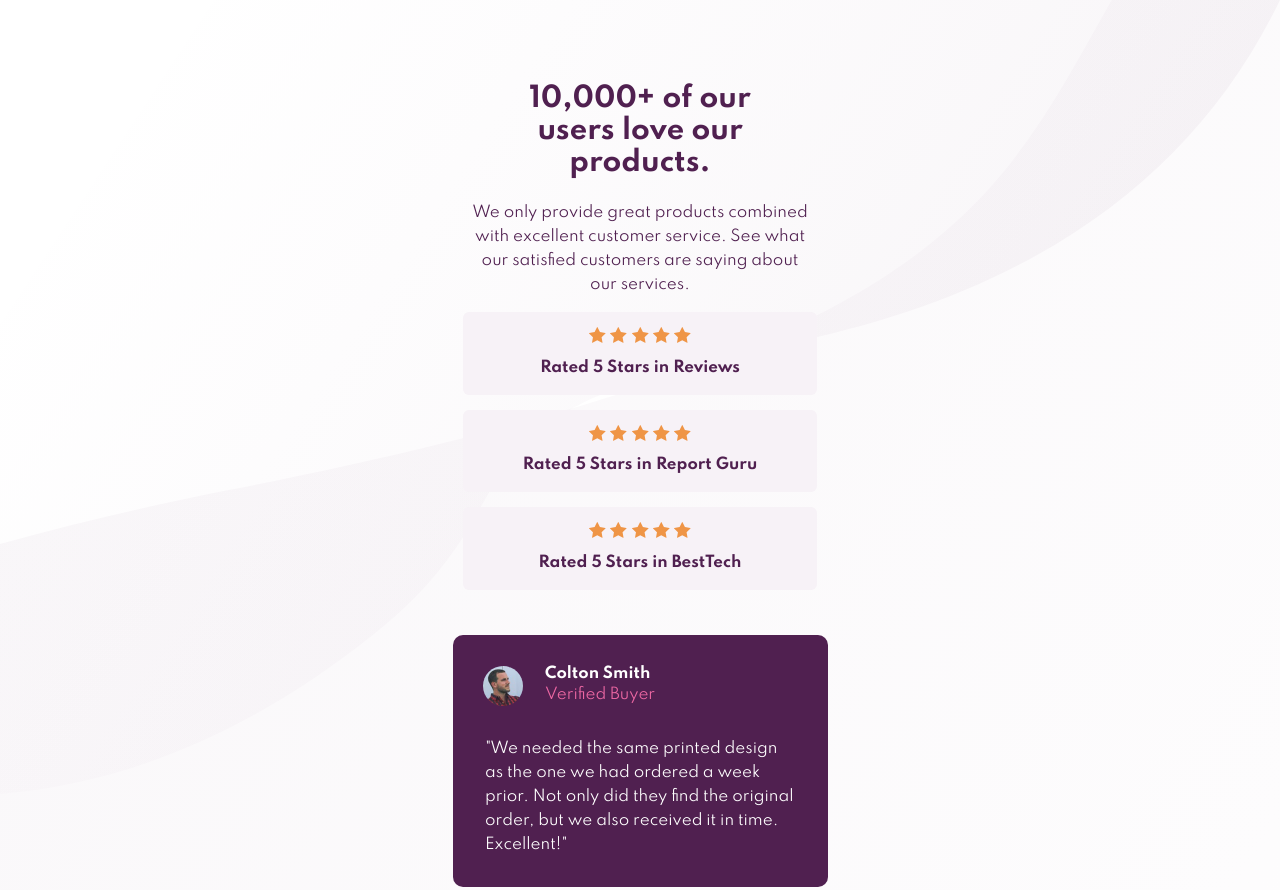
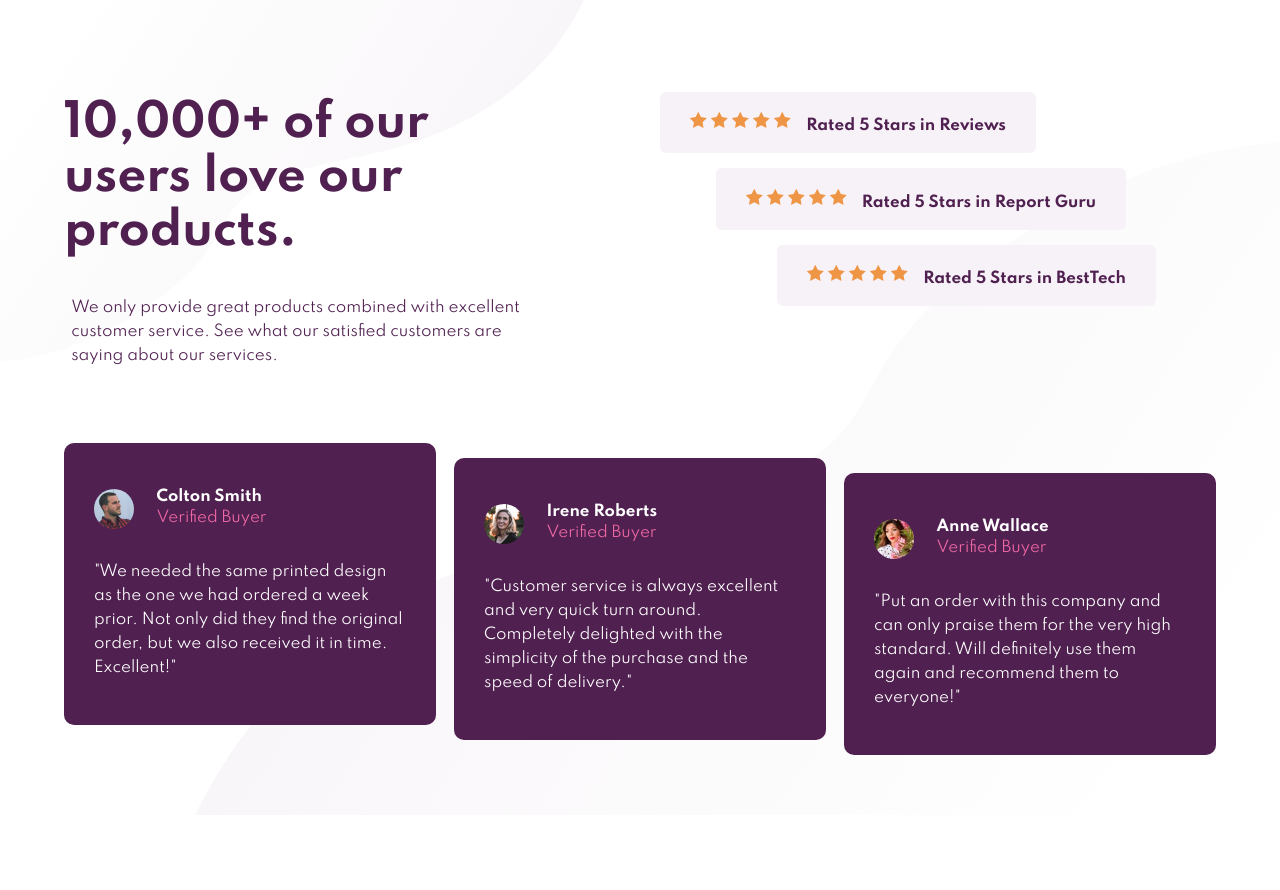
Before and after one commit to hariscs/social, a plain HTML site: page index.html in a window 1280 px wide. Shown: the top 890 px of the page. After the commit the page ends 815 px from the top, so only its background shows below. Drawn offline with Linux system fonts and the light colour scheme.

Commit message:
layout completed

```diff
--- a/css/style.css
+++ b/css/style.css
@@ -121,3 +121,92 @@ p {
 	margin-right: auto;
 	margin-bottom: 0;
 }
+
+/* media query */
+
+@media (min-width: 650px) {
+	.hero-flex {
+		max-width: 1440px;
+	}
+	.info {
+		flex-direction: row;
+		justify-content: space-between;
+	}
+
+	.header-title,
+	.header-subtitle {
+		text-align: left;
+	}
+
+	.cards {
+		flex-direction: row;
+		flex-wrap: wrap;
+		align-items: center;
+	}
+}
+
+@media (min-width: 1040px) {
+	body {
+		background: url(../images/bg-pattern-top-desktop.svg) no-repeat top left,
+			url(../images/bg-pattern-bottom-desktop.svg) no-repeat bottom right;
+	}
+	.header-title {
+		font-size: 2.8rem;
+	}
+
+	.header-subtitle {
+		max-width: 38ch;
+		margin-right: auto;
+	}
+
+	.rating {
+		flex-direction: row;
+		justify-content: space-between;
+		align-items: center;
+		gap: 1em;
+		text-align: unset;
+		max-width: 500px;
+		padding-left: 2em;
+		padding-right: 2em;
+	}
+
+	.rating-1 {
+		margin-left: auto;
+		margin-right: 12em;
+	}
+
+	.rating-2 {
+		margin-left: auto;
+		margin-right: 6em;
+	}
+
+	.rating-3 {
+		margin-left: auto;
+		margin-right: 4em;
+	}
+
+	.cards {
+		flex-wrap: nowrap;
+		align-items: center;
+		justify-content: space-between;
+	}
+
+	.card {
+		padding-top: 3em;
+		padding-bottom: 3em;
+	}
+
+	.card-quote {
+		max-width: 50ch;
+	}
+
+	.card-1 {
+		margin-top: 2em;
+	}
+	.card-2 {
+		margin-top: 4em;
+	}
+	.card-3 {
+		margin-top: 6em;
+	}
+}
--- a/index.html
+++ b/index.html
@@ -51,7 +51,7 @@
 							<img src="./images/icon-star.svg" alt="icon-star" />
 							<img src="./images/icon-star.svg" alt="icon-star" />
 						</div>
-						<p>Rated 5 Stars in Reviews</p>
+						<div class="rating-sub"><p>Rated 5 Stars in Reviews</p></div>
 					</div>
 
 					<!-- rating 2nd -->
@@ -63,7 +63,9 @@
 							<img src="./images/icon-star.svg" alt="icon-star" />
 							<img src="./images/icon-star.svg" alt="icon-star" />
 						</div>
-						<p>Rated 5 Stars in Report Guru</p>
+						<div class="rating-sub">
+							<p>Rated 5 Stars in Report Guru</p>
+						</div>
 					</div>
 
 					<!-- rating 3rd -->
@@ -75,7 +77,9 @@
 							<img src="./images/icon-star.svg" alt="icon-star" />
 							<img src="./images/icon-star.svg" alt="icon-star" />
 						</div>
-						<p>Rated 5 Stars in BestTech</p>
+						<div class="rating-sub">
+							<p>Rated 5 Stars in BestTech</p>
+						</div>
 					</div>
 				</div>
 			</div>
```
Also changed, not shown: social-desktop.png (added), social-mobile.png (added), 2 other files.
